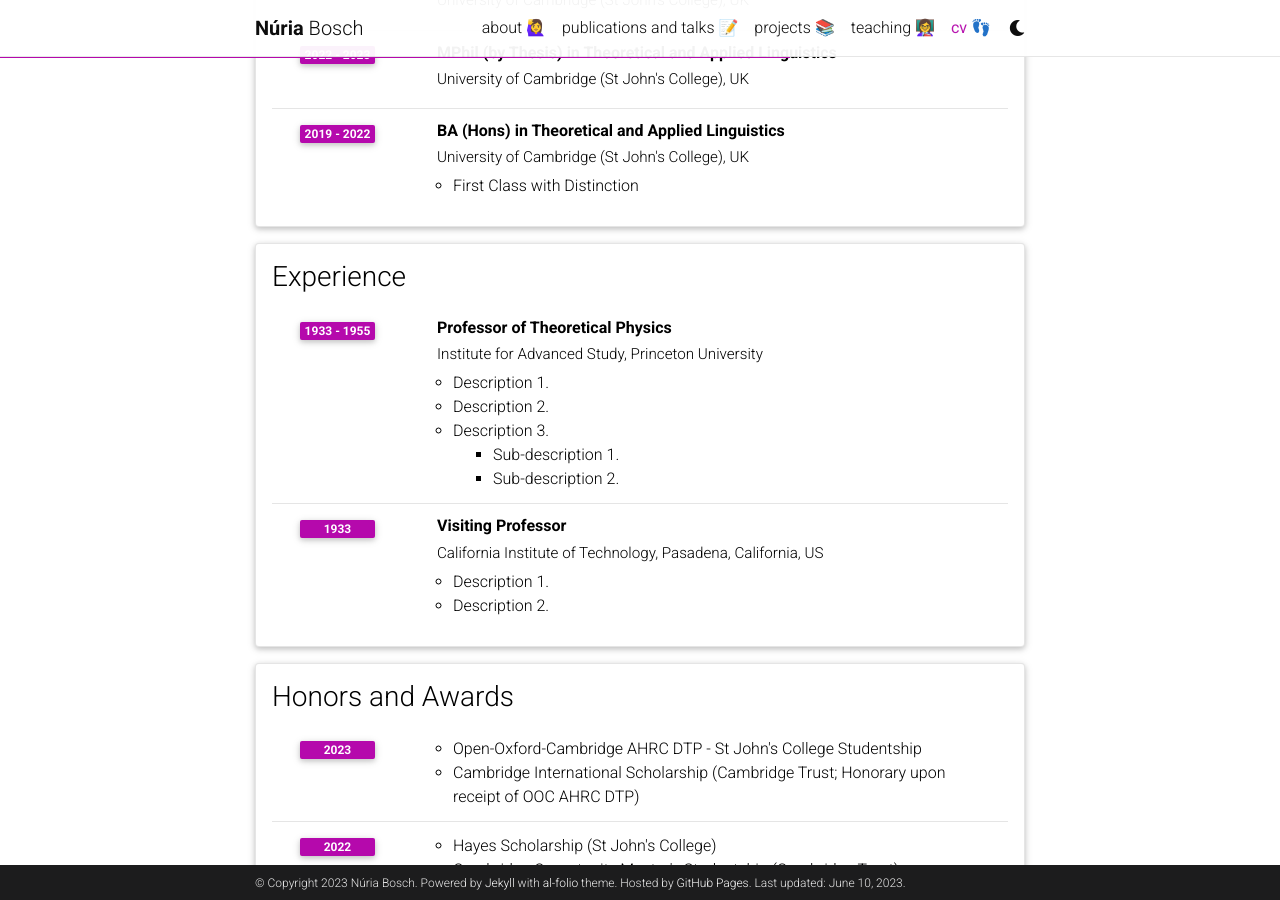
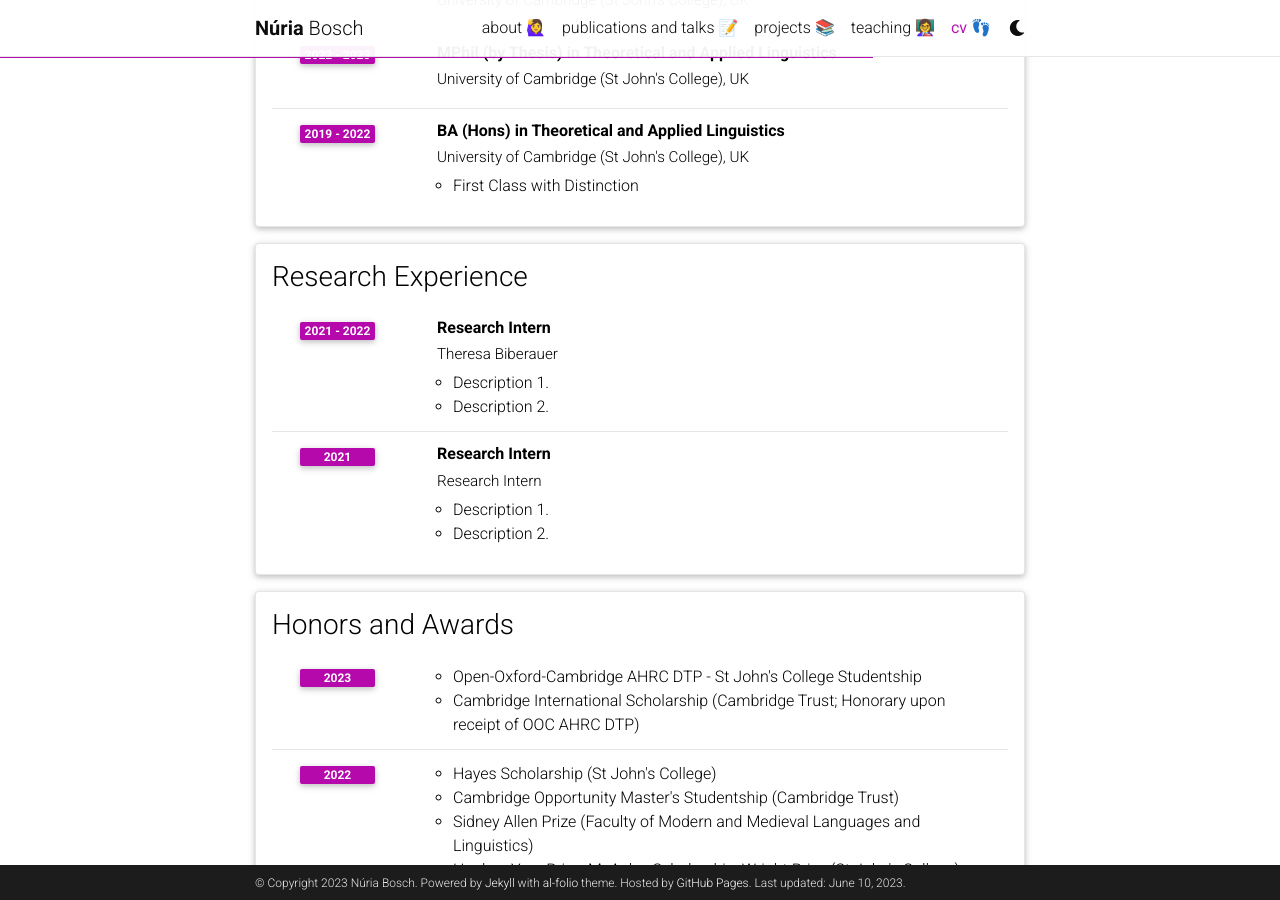
Before and after one commit to nuria-bosch/nuria-bosch.github.io, a Jekyll site: the page built from _pages/cv.md, in a window 1280 px wide and 900 px high, scrolled down 468 px. Built offline with Jekyll 4.4.1, drawn with Linux system fonts in a browser that asks for light colours; comment, search, counter and statistics services are not loaded; a style sheet for code colours, icons or effects is not loaded.

Commit message:
Update cv.yml

```diff
--- a/_data/cv.yml
+++ b/_data/cv.yml
@@ -19,22 +19,18 @@
       description:
         - First Class with Distinction
 
-- title: Experience
+- title: Research Experience
   type: time_table
   contents:
-    - title: Professor of Theoretical Physics
-      institution: Institute for Advanced Study, Princeton University
-      year: 1933 - 1955
+    - title: Research Intern
+      institution: Theresa Biberauer
+      year: 2021 - 2022
       description:
         - Description 1.
         - Description 2.
-        - title: Description 3.
-          contents:
-            - Sub-description 1.
-            - Sub-description 2.
-    - title: Visiting Professor
-      institution: California Institute of Technology, Pasadena, California, US
-      year: 1933
+    - title: Research Intern
+      institution: Research Intern
+      year: 2021
       description:
         - Description 1.
         - Description 2.
```
